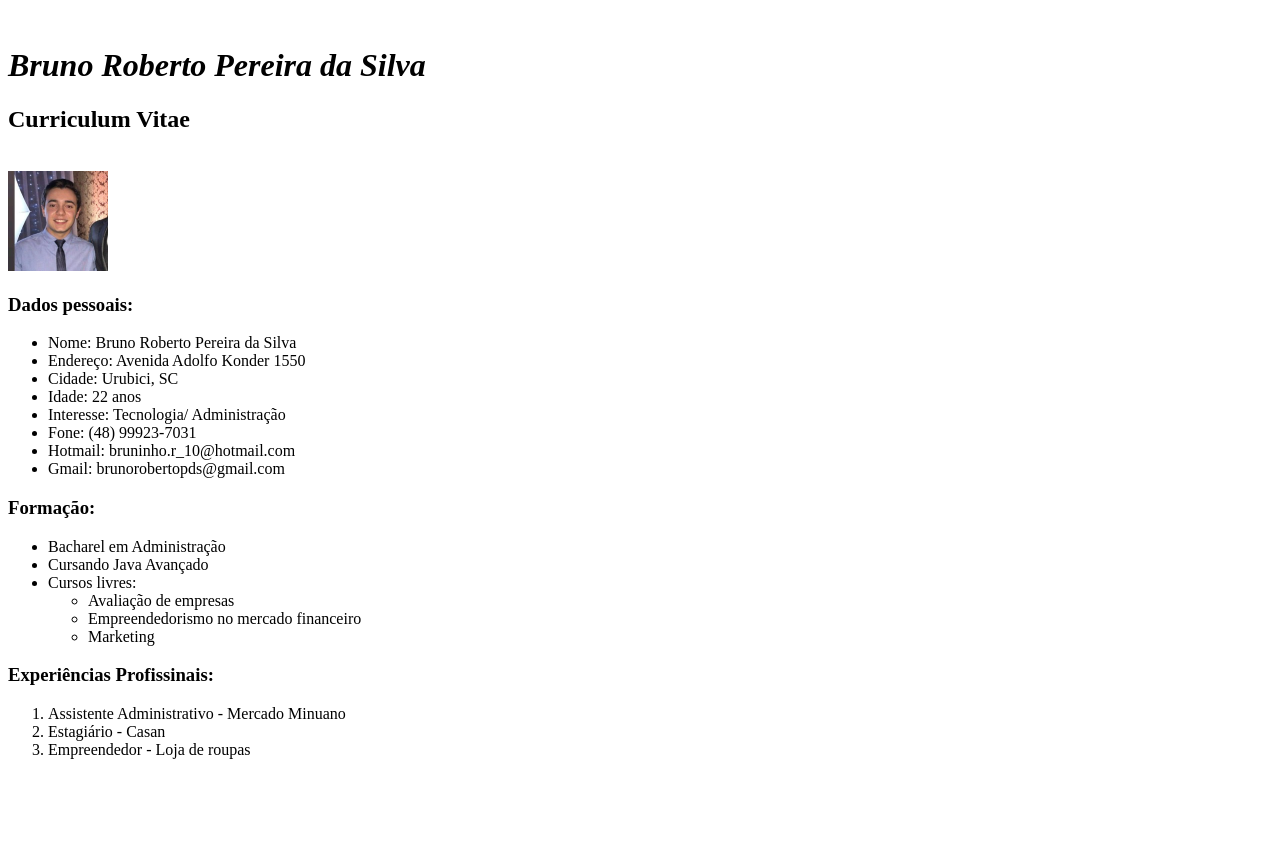
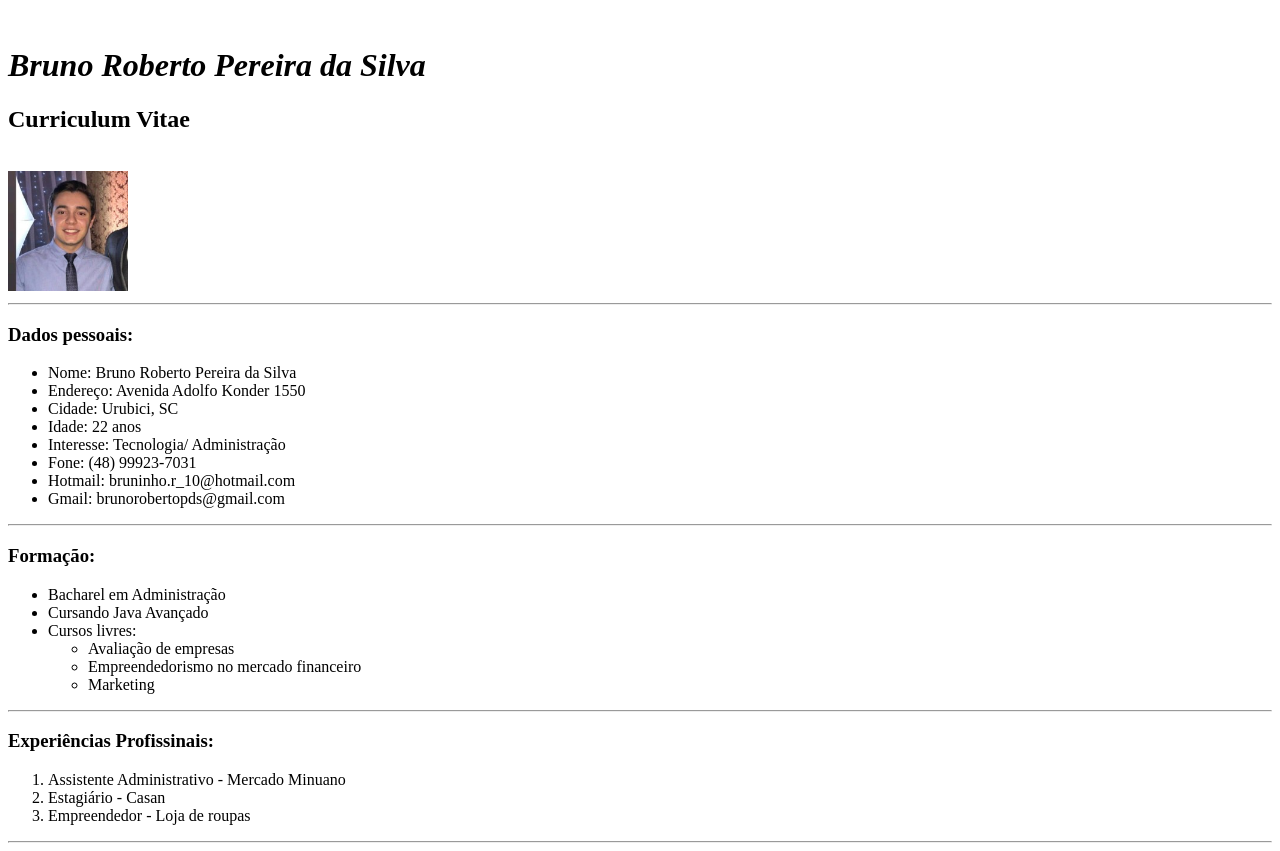
Before and after one commit to bruno-roberto/entra21-aulas-html5-css3, a plain HTML site: page cv.html in a window 1280 px wide. Before the commit the page ends 800 px from the top, so only its background shows below. Drawn offline with Linux system fonts and the light colour scheme.

Commit message:
Atualizando Curriculo

```diff
--- a/cv.html
+++ b/cv.html
@@ -12,8 +12,9 @@
 <h2>Curriculum Vitae</h2>
 
 <br>
-<img src="/Perfiljpg.jpg" alt="Imagem de perfil" title="Bruno Roberto Pereira da Silva" width="100px" height="100px">
+<img src="/Perfiljpg.jpg" alt="Imagem de perfil" title="Bruno Roberto Pereira da Silva" width="120px" height="120px">
 
+<hr>
 <h3>Dados pessoais:</h3>
 <ul>
 <li>Nome: Bruno Roberto Pereira da Silva</li>
@@ -25,6 +26,7 @@
 <li>Hotmail: bruninho.r_10@hotmail.com</li>
 <li>Gmail: brunorobertopds@gmail.com</li>
 </ul>
+<hr>
 
 <h3>Formação:</h3>
 <ul>
@@ -36,7 +38,7 @@
         <li>Marketing</li>
     </ul></li>
 </ul>
-
+<hr>
 <h3>Experiências Profissinais:</h3>
 
 <ol>
@@ -45,7 +47,7 @@
 <li>Empreendedor - Loja de roupas</li>
 
 </ol>
-
+<hr>
 
 
 
```
